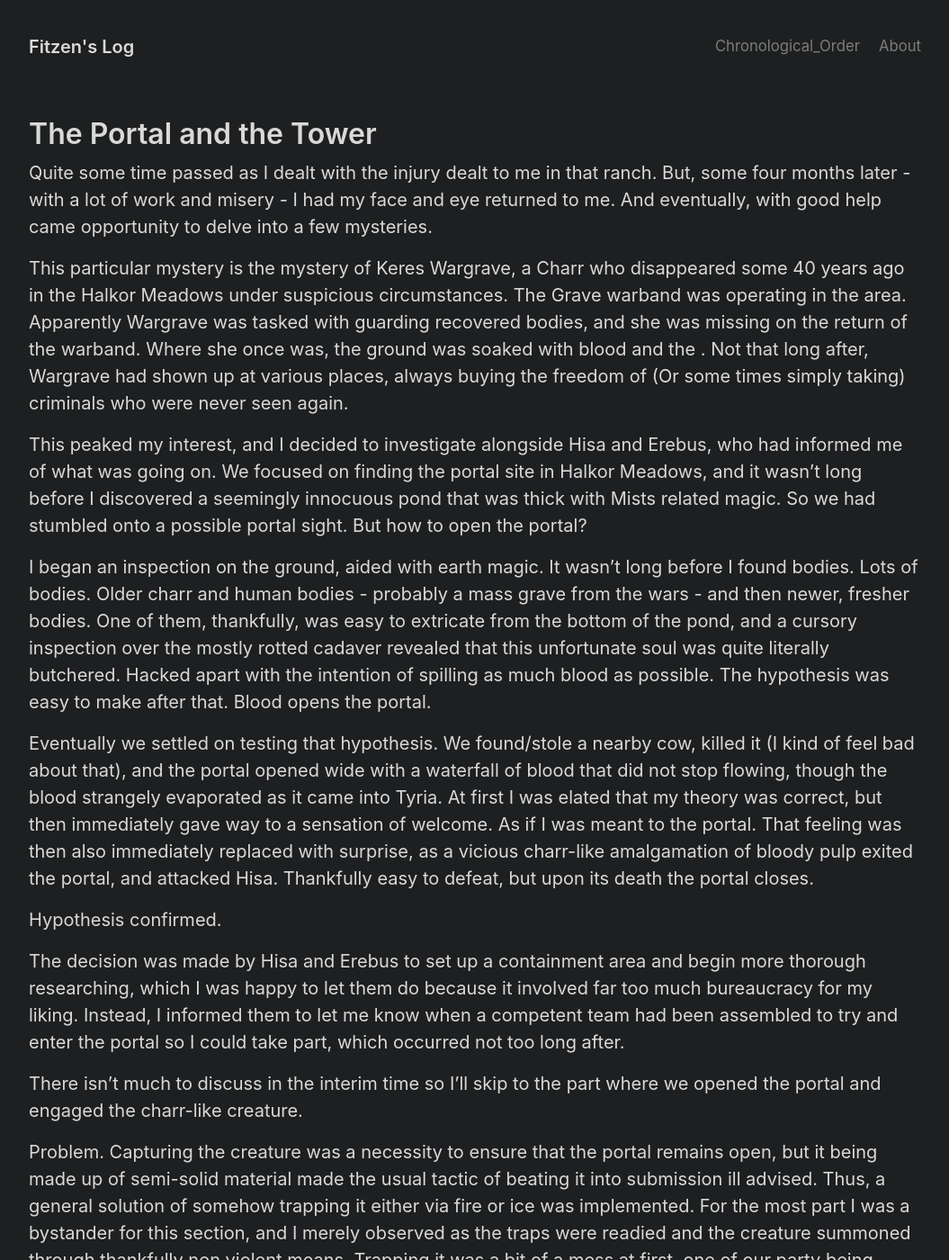
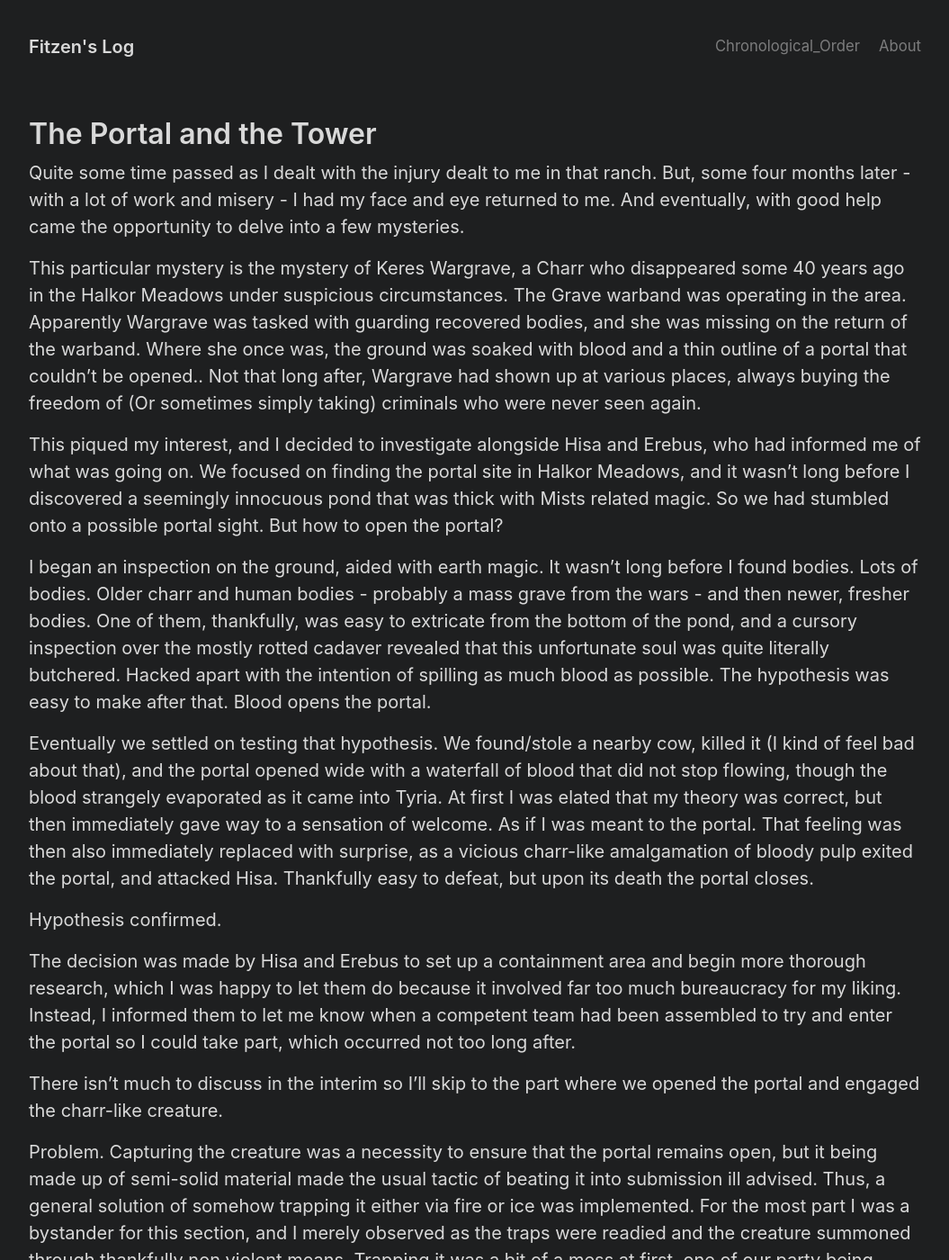
Before and after one commit to Desideratus1/Desideratus1.github.io, a Jekyll site: the page built from _posts/0022-01-01-the-portal-and-the-tower.md, in a window 1280 px wide and 1400 px high. Shown: the whole window at 90% size, without its empty margins (112-1167 px from the left). Built offline with Jekyll 4.4.1, drawn with Linux system fonts in a browser that asks for light colours; some of the changed text lies outside the part shown.

Commit message:
portal and tower proofreading

```diff
--- a/_posts/0022-01-01-the-portal-and-the-tower.md
+++ b/_posts/0022-01-01-the-portal-and-the-tower.md
@@ -6,11 +6,11 @@ adventure_number: 8
 post_number: 1
 ---
 
-Quite some time passed as I dealt with the injury dealt to me in that ranch. But, some four months later - with a lot of work and misery - I had my face and eye returned to me. And eventually, with good help came opportunity to delve into a few mysteries.
+Quite some time passed as I dealt with the injury dealt to me in that ranch. But, some four months later - with a lot of work and misery - I had my face and eye returned to me. And eventually, with good help came the opportunity to delve into a few mysteries.
 
-This particular mystery is the mystery of Keres Wargrave, a Charr who disappeared some 40 years ago in the Halkor Meadows under suspicious circumstances. The Grave warband was operating in the area. Apparently  Wargrave was tasked with guarding recovered bodies, and she was missing on the return of the warband. Where she once was, the ground was soaked with blood and the . Not that long after, Wargrave had shown up at various places, always buying the freedom of (Or some times simply taking) criminals who were never seen again.
+This particular mystery is the mystery of Keres Wargrave, a Charr who disappeared some 40 years ago in the Halkor Meadows under suspicious circumstances. The Grave warband was operating in the area. Apparently  Wargrave was tasked with guarding recovered bodies, and she was missing on the return of the warband. Where she once was, the ground was soaked with blood and a thin outline of a portal that couldn't be opened.. Not that long after, Wargrave had shown up at various places, always buying the freedom of (Or sometimes simply taking) criminals who were never seen again.
 
-This peaked my interest, and I decided to investigate alongside Hisa and Erebus, who had informed me of what was going on. We focused on finding the portal site in Halkor Meadows, and it wasn't long before I discovered a seemingly innocuous pond that was thick with Mists related magic. So we had stumbled onto a possible portal sight. But how to open the portal?
+This piqued my interest, and I decided to investigate alongside Hisa and Erebus, who had informed me of what was going on. We focused on finding the portal site in Halkor Meadows, and it wasn't long before I discovered a seemingly innocuous pond that was thick with Mists related magic. So we had stumbled onto a possible portal sight. But how to open the portal?
 
 I began an inspection on the ground, aided with earth magic. It wasn't long before I found bodies. Lots of bodies. Older charr and human bodies - probably a mass grave from the wars - and then newer, fresher bodies. One of them, thankfully, was easy to extricate from the bottom of the pond, and a cursory inspection over the mostly rotted cadaver revealed that this unfortunate soul was quite literally butchered. Hacked apart with the intention of spilling as much blood as possible. The hypothesis was easy to make after that. Blood opens the portal.
 
@@ -18,9 +18,9 @@ Eventually we settled on testing that hypothesis. We found/stole a nearby cow, k
 
 Hypothesis confirmed.
 
-The decision was made by Hisa and Erebus to set up a containment area and begin more thorough researching, which I was happy to let them do because it involved far too much bureaucracy for my liking. Instead, I informed them to let me know when a competent team had been assembled to try and enter the portal so I could take part, which occurred not too long after.
+The decision was made by Hisa and Erebus to set up a containment area and begin more thorough research, which I was happy to let them do because it involved far too much bureaucracy for my liking. Instead, I informed them to let me know when a competent team had been assembled to try and enter the portal so I could take part, which occurred not too long after.
 
-There isn't much to discuss in the interim time so I'll skip to the part where we opened the portal and engaged the charr-like creature.
+There isn't much to discuss in the interim so I'll skip to the part where we opened the portal and engaged the charr-like creature.
 
 Problem. Capturing the creature was a necessity to ensure that the portal remains open, but it being made up of semi-solid material made the usual tactic of beating it into submission ill advised. Thus, a general solution of somehow trapping it either via fire or ice was implemented. For the most part I was a bystander for this section, and I merely observed as the traps were readied and the creature summoned through thankfully non violent means. Trapping it was a bit of a mess at first, one of our party being gored by the beast before we managed to tie it down and successfully lure/haul it into an ice trap laid by Harpp, an Asura associate of mine. But captured the beast was, and the portal remained open.
 
```
Also changed, not shown: other parts of _posts/0022-01-01-the-portal-and-the-tower.md (+3 -3 lines).
